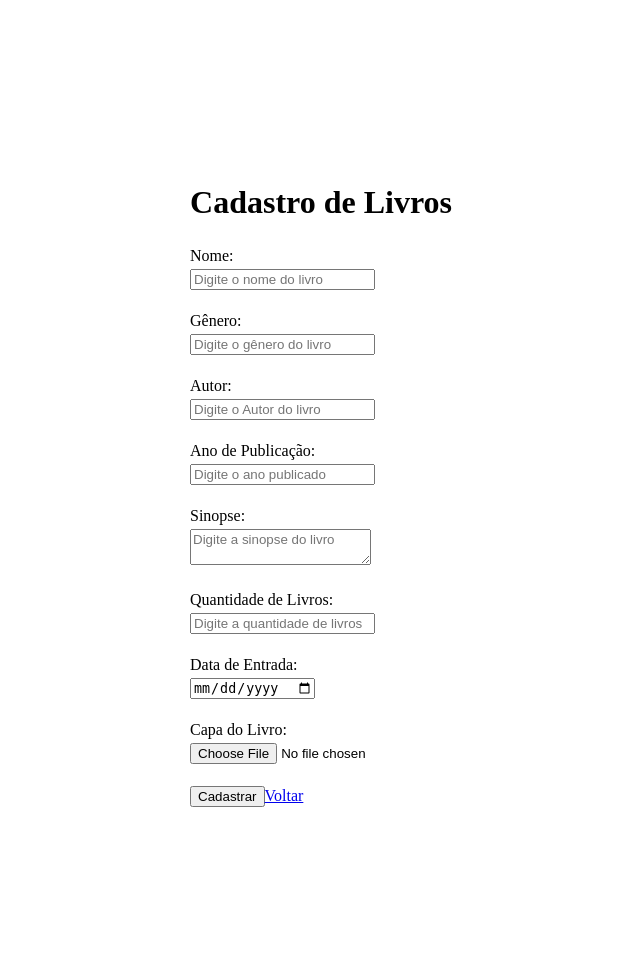
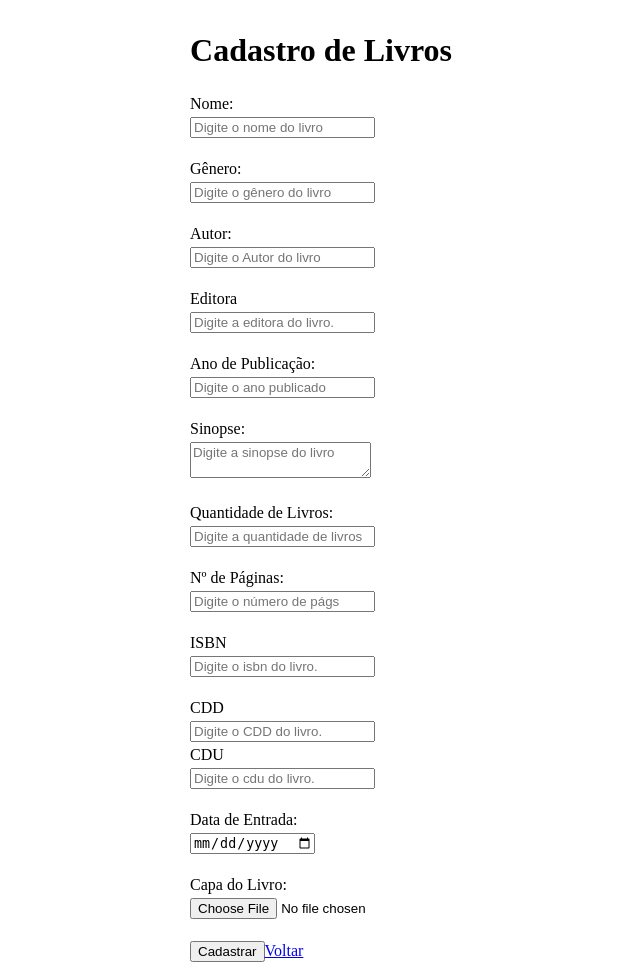
Before and after one commit to HeitorCellaOliveira/BibliotecaPHPOF, a PHP site: page /cadastroLivros.php in a window 1280 px wide. Shown: the whole page, without its empty margins (319-959 px from the left). Before the commit the page ends 807 px from the top, so only its background shows below. Run offline with PHP 8.4, Linux system fonts and the light colour scheme.

Commit message:
Alteração do cadastro de livros

```diff
--- a/cadastroLivros.php
+++ b/cadastroLivros.php
@@ -11,36 +11,56 @@
 <body>
     <center>
     <form action="cadastroLivrosBD.php" method="POST" id="formlogin" name="formlogin">
-        <table style="margin-top: 10em;">
+        <table>
             <tr><td><h1 class="">Cadastro de Livros</h1></td></tr>
 
             <tr><td><label class="">Nome:</label></td></tr>
 
-            <tr><td><input type="text" name="nome" id="nome" class="" placeholder="Digite o nome do livro"></td></tr>
+            <tr><td><input type="text" name="nome" id="nome" class="" placeholder="Digite o nome do livro" required></td></tr>
 
             <tr><td><br><label class="">Gênero:</label></td></tr>
 
-            <tr><td><input class ="" type="text" name="genero" id="genero" placeholder="Digite o gênero do livro"></td></tr>
+            <tr><td><input class ="" type="text" name="genero" id="genero" placeholder="Digite o gênero do livro" required></td></tr>
 
             <tr><td><br><label class="">Autor:</label></td></tr>
 
-            <tr><td><input class ="" type="text" name="autor" id="autor"  placeholder="Digite o Autor do livro"></td></tr>
+            <tr><td><input class ="" type="text" name="autor" id="autor"  placeholder="Digite o Autor do livro" required></td></tr>
+
+            <tr><td><br><label class="">Editora</label></tr></td>
+
+            <tr><td><input type="text" class="" name="editora" id="editora" placeholder="Digite a editora do livro."></td></tr>
 
             <tr><td><br><label class="">Ano de Publicação:</label></td></tr>
 
-            <tr><td><input class ="" type="text" name="anoPublicado" id="anoPublicado" placeholder="Digite o ano publicado"></td></tr>
+            <tr><td><input class ="" type="text" name="anoPublicado" id="anoPublicado" placeholder="Digite o ano publicado" required></td></tr>
 
             <tr><td><br><label class="">Sinopse:</label></td></tr>
 
-            <tr><td><textarea name="sinopse" placeholder="Digite a sinopse do livro" style="font-family:Arial, Helvetica, sans-serif;"></textarea></td></tr>
+            <tr><td><textarea name="sinopse" placeholder="Digite a sinopse do livro" style="font-family:Arial, Helvetica, sans-serif;" required></textarea></td></tr>
 
             <tr><td><br><label class="">Quantidade de Livros:</label></td></tr>
 
-            <tr><td><input type="text" name="qtdLivros" id="qtdLivros" class="" placeholder="Digite a quantidade de livros"></td></tr>
+            <tr><td><input type="text" name="qtdLivros" id="qtdLivros" class="" placeholder="Digite a quantidade de livros" required></td></tr>
+
+            <tr><td><br><label class="">Nº de Páginas:</label></td></tr>
+
+            <tr><td><input type="text" class="" name="nPags" id="nPags" placeholder="Digite o número de págs" required></td></tr>
+
+            <tr><td><br><label class="">ISBN</label></td></tr>
+
+            <tr><td><input type="text" class="" name="isbn" id="isbn" placeholder="Digite o isbn do livro."></td></tr>
+
+            <tr><td><br><label class="">CDD</label></td></tr>
+
+            <tr><td><input type="text" class="" name="cdd" id="cdd" placeholder="Digite o CDD do livro."></td></tr>
+
+            <tr><td><label class="">CDU</label></td></tr>
+
+            <tr><td><input type="text" class="" name="cdu" id="cdu" placeholder="Digite o cdu do livro."></td></tr>
 
             <tr><td><br><label class="">Data de Entrada:</label></td></tr>
 
-            <tr><td><input type="date" name="dataEntrada" id="dataEntrada" class=""></td></tr>
+            <tr><td><input type="date" name="dataEntrada" id="dataEntrada" class="" required></td></tr>
 
             <tr>
                 <form method="POST" enctype="multipart/form-data">
--- a/cadastroLivrosBD.php
+++ b/cadastroLivrosBD.php
@@ -25,6 +25,8 @@
             $capaLivro = $conexao->real_escape_string($_POST['capaLivro']);
             $qtdLivros = $conexao->real_escape_string($_POST['qtdLivros']);
             $dataEntrada = $conexao->real_escape_string($_POST['dataEntrada']);
+
+
 
             $sql = "INSERT INTO `biblioteca` . `acervo`
                     (`nome`, `genero`, `autor`, `anoPublicado`, `sinopse`, `qtdLivros`, `dataEntrada`, `capaLivro`)
```
